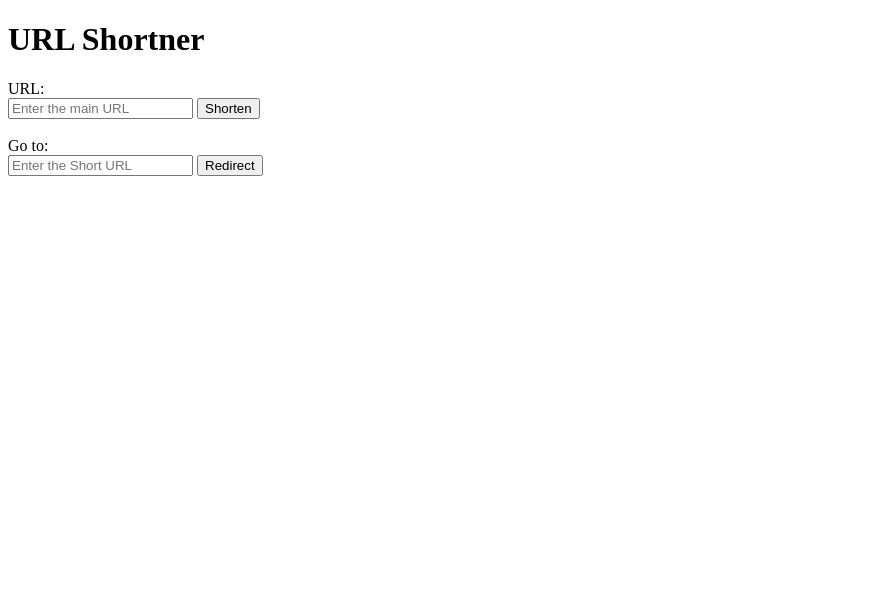
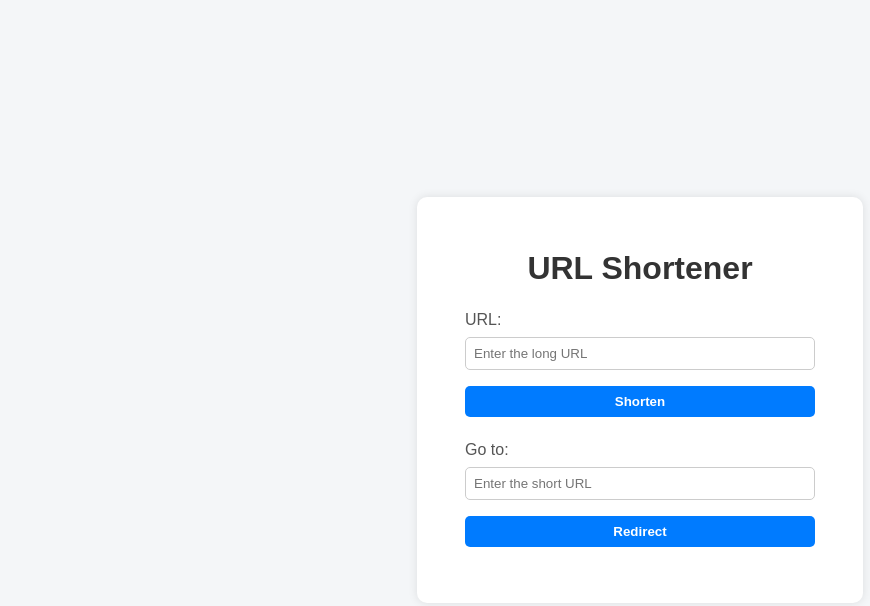
Before and after one commit to sanjay-1458/URL-Shortener, a website: page public/index.html in a window 1280 px wide. Shown: the whole page, without its empty margins (0-870 px from the left). Drawn offline with Linux system fonts and the light colour scheme.

Commit message:
Deployment

```diff
--- a/public/index.html
+++ b/public/index.html
@@ -3,33 +3,36 @@
   <head>
     <meta charset="UTF-8" />
     <meta name="viewport" content="width=device-width, initial-scale=1.0" />
-    <title>Document</title>
+    <title>URL Shortener</title>
+    <link rel="stylesheet" href="style.css" />
   </head>
   <body>
-    <h1>URL Shortner</h1>
-    <form action="/shorten" method="POST">
-      <label for="longurl"> URL: </label>
-      <br />
+    <div class="container">
+      <h1>URL Shortener</h1>
+
+      <form action="/shorten" method="POST" class="form">
+        <label for="longurl">URL:</label>
         <input
           type="text"
           name="longurl"
           id="longurl"
-        placeholder="Enter the main URL"
+          placeholder="Enter the long URL"
+          required
         />
         <button type="submit">Shorten</button>
       </form>
-    <br />
-    <form action="/redirect" method="GET">
-      <label for="shorturl"> Go to: </label>
-      <br />
+
+      <form action="/redirect" method="GET" class="form">
+        <label for="shorturl">Go to:</label>
         <input
           type="text"
           name="shorturl"
           id="shorturl"
-        placeholder="Enter the Short URL"
+          placeholder="Enter the short URL"
+          required
         />
         <button type="submit">Redirect</button>
       </form>
-    <br />
+    </div>
   </body>
 </html>
--- /dev/null
+++ b/public/style.css
@@ -0,0 +1,55 @@
+body {
+  font-family: Arial, sans-serif;
+  background-color: #f4f6f8;
+  display: flex;
+  justify-content: center;
+  align-items: center;
+  height: 100vh;
+  margin: 0;
+}
+
+.container {
+  background: white;
+  padding: 2rem 3rem;
+  border-radius: 10px;
+  box-shadow: 0 0 10px rgba(0, 0, 0, 0.1);
+  width: 350px;
+}
+
+h1 {
+  text-align: center;
+  color: #333;
+  margin-bottom: 1.5rem;
+}
+
+.form {
+  display: flex;
+  flex-direction: column;
+  margin-bottom: 1.5rem;
+}
+
+label {
+  margin-bottom: 0.5rem;
+  color: #555;
+}
+
+input[type="text"] {
+  padding: 0.5rem;
+  margin-bottom: 1rem;
+  border: 1px solid #ccc;
+  border-radius: 5px;
+}
+
+button {
+  background-color: #007bff;
+  color: white;
+  padding: 0.5rem;
+  border: none;
+  border-radius: 5px;
+  cursor: pointer;
+  font-weight: bold;
+}
+
+button:hover {
+  background-color: #0056b3;
+}
```
Also changed, not shown: redisClient.js (+13 -3 lines), server.js (+18 -3 lines). Lines whose indentation alone changed are shown as unchanged.
